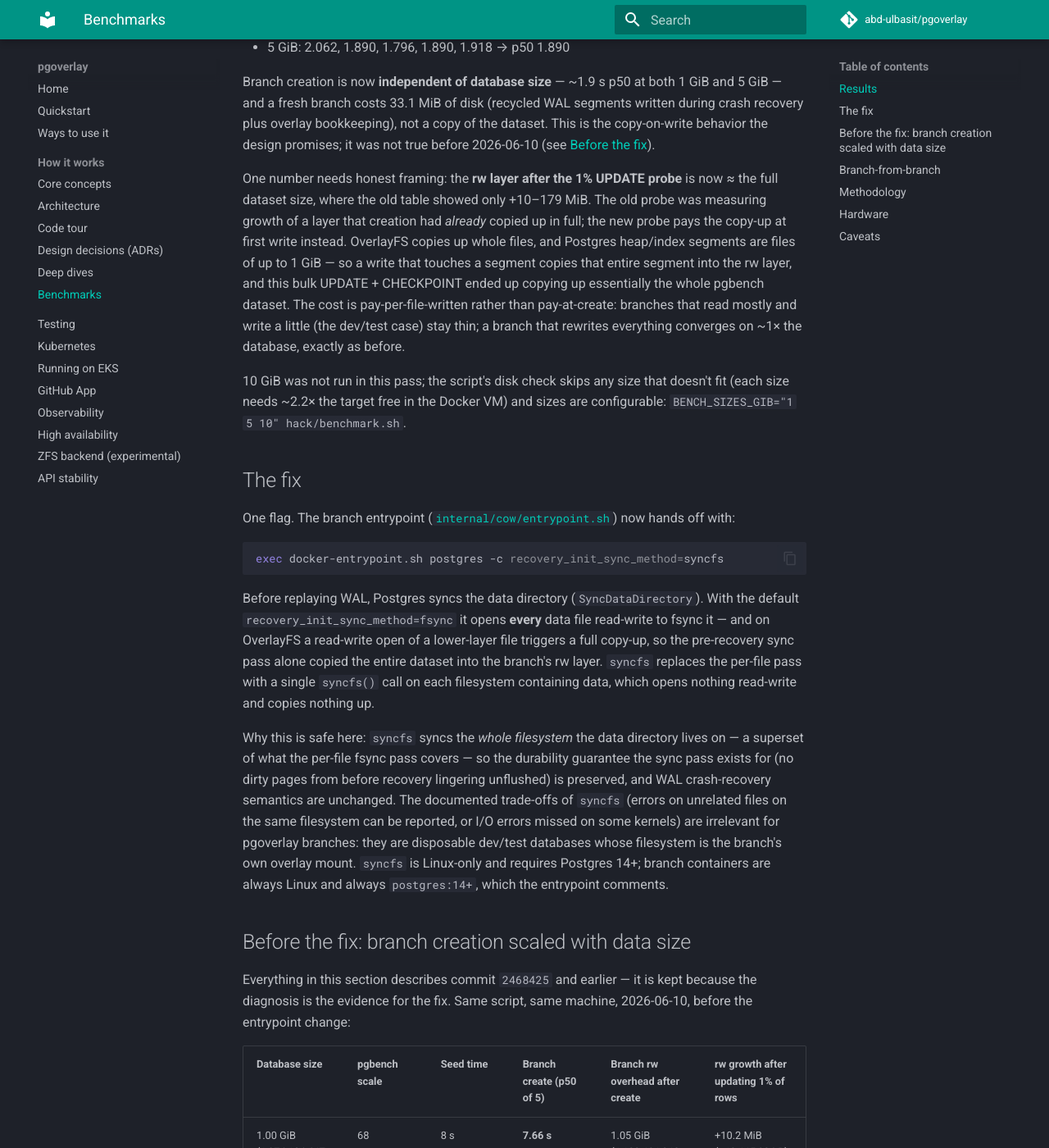
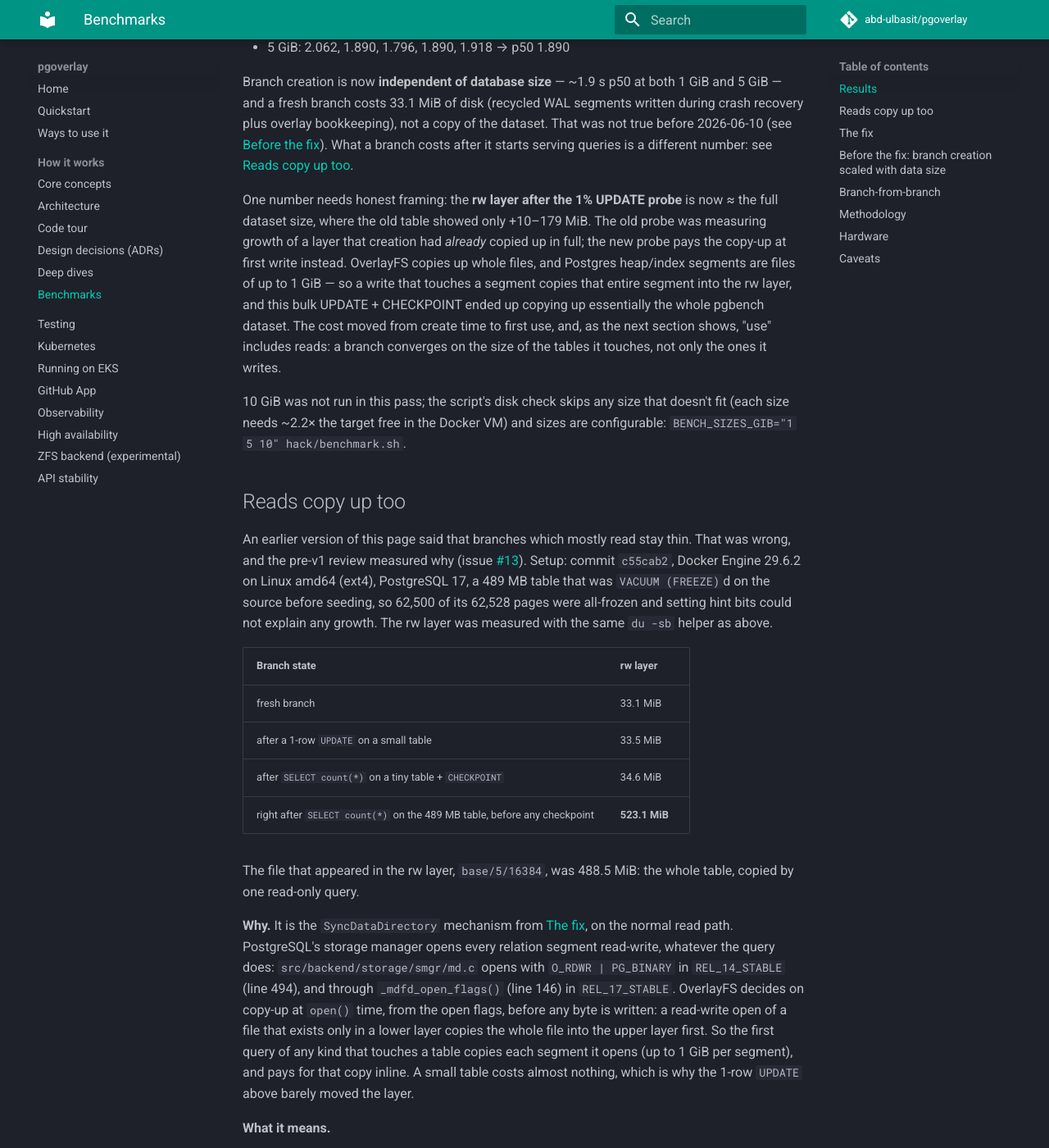
Before and after one commit to abd-ulbasit/pgoverlay, an MkDocs documentation site: the page built from docs/benchmarks.md, in a window 1280 px wide and 1400 px high, scrolled down 669 px. Shown: the whole window at 82% size. Built offline with MkDocs 1.6.1 and Material for MkDocs 9.7.7, drawn with Linux system fonts in a browser that asks for light colours; comment, search, counter and statistics services are not loaded; some of the changed text lies outside the part shown.

Commit message:
docs(benchmarks): publish the read-path copy-up measurement
Postgres opens relation segments O_RDWR even for reads (md.c in
REL_14_STABLE and REL_17_STABLE), and OverlayFS copies a lower file up on
a read-write open. A SELECT count(*) on a 489 MB frozen table grew a fresh
33.1 MiB branch to 523.1 MiB; a 1-row UPDATE on a small table left it at
33.5 MiB. Publish the numbers, explain the mechanism, drop the claim that
read-mostly branches stay thin, and point read-heavy workloads at the zfs
and csi backends.

Addresses #13.

Co-Authored-By: Claude Opus 5.5 <noreply@anthropic.com>

```diff
--- a/docs/benchmarks.md
+++ b/docs/benchmarks.md
@@ -19,8 +19,10 @@ Individual branch-create runs (seconds):
 Branch creation is now **independent of database size** — ~1.9 s p50 at both
 1 GiB and 5 GiB — and a fresh branch costs 33.1 MiB of disk (recycled WAL
 segments written during crash recovery plus overlay bookkeeping), not a copy
-of the dataset. This is the copy-on-write behavior the design promises; it was
-not true before 2026-06-10 (see [Before the fix](#before-the-fix-branch-creation-scaled-with-data-size)).
+of the dataset. That was not true before 2026-06-10 (see
+[Before the fix](#before-the-fix-branch-creation-scaled-with-data-size)).
+What a branch costs after it starts serving queries is a different number:
+see [Reads copy up too](#reads-copy-up-too).
 
 One number needs honest framing: the **rw layer after the 1% UPDATE probe** is
 now ≈ the full dataset size, where the old table showed only +10–179 MiB.
@@ -29,14 +31,68 @@ copied up in full; the new probe pays the copy-up at first write instead.
 OverlayFS copies up whole files, and Postgres heap/index segments are files of
 up to 1 GiB — so a write that touches a segment copies that entire segment
 into the rw layer, and this bulk UPDATE + CHECKPOINT ended up copying up
-essentially the whole pgbench dataset. The cost is pay-per-file-written rather
-than pay-at-create: branches that read mostly and write a little (the dev/test
-case) stay thin; a branch that rewrites everything converges on ~1× the
-database, exactly as before.
+essentially the whole pgbench dataset. The cost moved from create time to
+first use, and, as the next section shows, "use" includes reads: a branch
+converges on the size of the tables it touches, not only the ones it writes.
 
 10 GiB was not run in this pass; the script's disk check skips any size that
 doesn't fit (each size needs ~2.2× the target free in the Docker VM) and sizes
 are configurable: `BENCH_SIZES_GIB="1 5 10" hack/benchmark.sh`.
+
+## Reads copy up too
+
+An earlier version of this page said that branches which mostly read stay
+thin. That was wrong, and the pre-v1 review measured why (issue
+[#13](https://github.com/abd-ulbasit/pgoverlay/issues/13)). Setup: commit
+`c55cab2`, Docker Engine 29.6.2 on Linux amd64 (ext4), PostgreSQL 17, a
+489 MB table that was `VACUUM (FREEZE)`d on the source before seeding, so
+62,500 of its 62,528 pages were all-frozen and setting hint bits could not
+explain any growth. The rw layer was measured with the same `du -sb` helper as
+above.
+
+| Branch state | rw layer |
+|---|---|
+| fresh branch | 33.1 MiB |
+| after a 1-row `UPDATE` on a small table | 33.5 MiB |
+| after `SELECT count(*)` on a tiny table + `CHECKPOINT` | 34.6 MiB |
+| right after `SELECT count(*)` on the 489 MB table, before any checkpoint | **523.1 MiB** |
+
+The file that appeared in the rw layer, `base/5/16384`, was 488.5 MiB: the
+whole table, copied by one read-only query.
+
+**Why.** It is the `SyncDataDirectory` mechanism from [The fix](#the-fix),
+on the normal read path. PostgreSQL's storage manager opens every relation
+segment read-write, whatever the query does: `src/backend/storage/smgr/md.c`
+opens with `O_RDWR | PG_BINARY` in `REL_14_STABLE` (line 494), and through
+`_mdfd_open_flags()` (line 146) in `REL_17_STABLE`. OverlayFS decides on
+copy-up at `open()` time, from the open flags, before any byte is written: a
+read-write open of a file that exists only in a lower layer copies the whole
+file into the upper layer first. So the first query of any kind that touches
+a table copies each segment it opens (up to 1 GiB per segment), and pays for
+that copy inline. A small table costs almost nothing, which is why the 1-row
+`UPDATE` above barely moved the layer.
+
+**What it means.**
+
+- A fresh branch still costs about 33 MiB and still starts in about 2 s;
+  creation is unaffected.
+- A branch grows by the size of every table and index file it opens, read or
+  write, up to roughly the size of the data it touches. A test suite that
+  scans a few large tables will copy those tables once per branch.
+- The first query to touch a large table is slow on a new branch, because it
+  waits for the copy.
+- `syncfs` cannot help here: the open flags are how stock Postgres reads.
+  Avoiding the copy would need a patched Postgres or a filesystem that copies
+  blocks instead of files.
+
+**What to do about it.** For read-heavy branches of large databases, use a
+block-level backend: the [zfs backend](zfs.md) (a clone shares blocks with its
+snapshot and pays only for blocks that change) or Kubernetes
+[csi mode](kubernetes.md#recommended-csi-mode) (the CSI driver's clone
+decides the cost, which is block-level on EBS, Ceph RBD and zfs-localpv). On
+the overlay backend, size the Docker data disk for the tables your branches
+touch rather than for 33 MiB per branch, give branches a TTL, and watch
+`pgb branch ls --usage` and the [disk alerts](observability.md).
 
 ## The fix
 
@@ -135,12 +191,16 @@ instead of one, roughly 2× a plain branch create (~1.9 s p50 above). No data
 is copied; the first (slowest) run replays the 1% UPDATE's WAL in both
 instances, later runs freeze a near-empty rw layer. The ZFS backend
 snapshots+clones the parent's dataset instead — no freeze or parent restart
-at all.
+at all. The CSI backend clones the parent's volume after a `CHECKPOINT` and
+a brief stop of the parent, which is then restarted.
 
 ## Methodology
 
 Everything below is what `hack/benchmark.sh` does; run it yourself with
-`make build && hack/benchmark.sh`.
+`make build && hack/benchmark.sh` (it needs a local Docker engine: branch
+ports are published on the engine host's `127.0.0.1`). The read-path
+measurement in [Reads copy up too](#reads-copy-up-too) was taken by hand, with
+the same `du -sb` helper.
 
 **Source database.** A throwaway `postgres:17` container with
 `-c wal_level=replica -c max_wal_senders=4` and a
```
